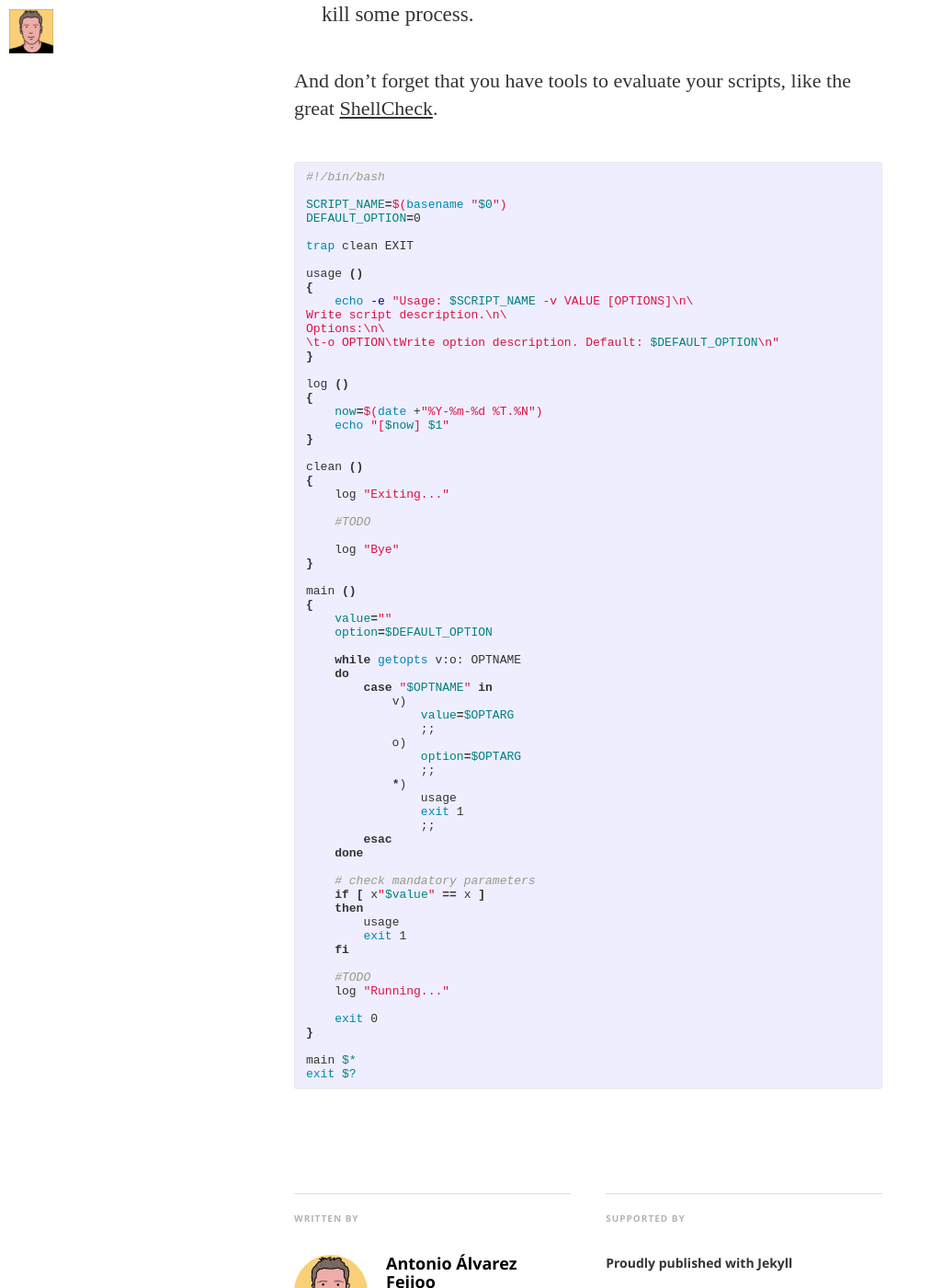
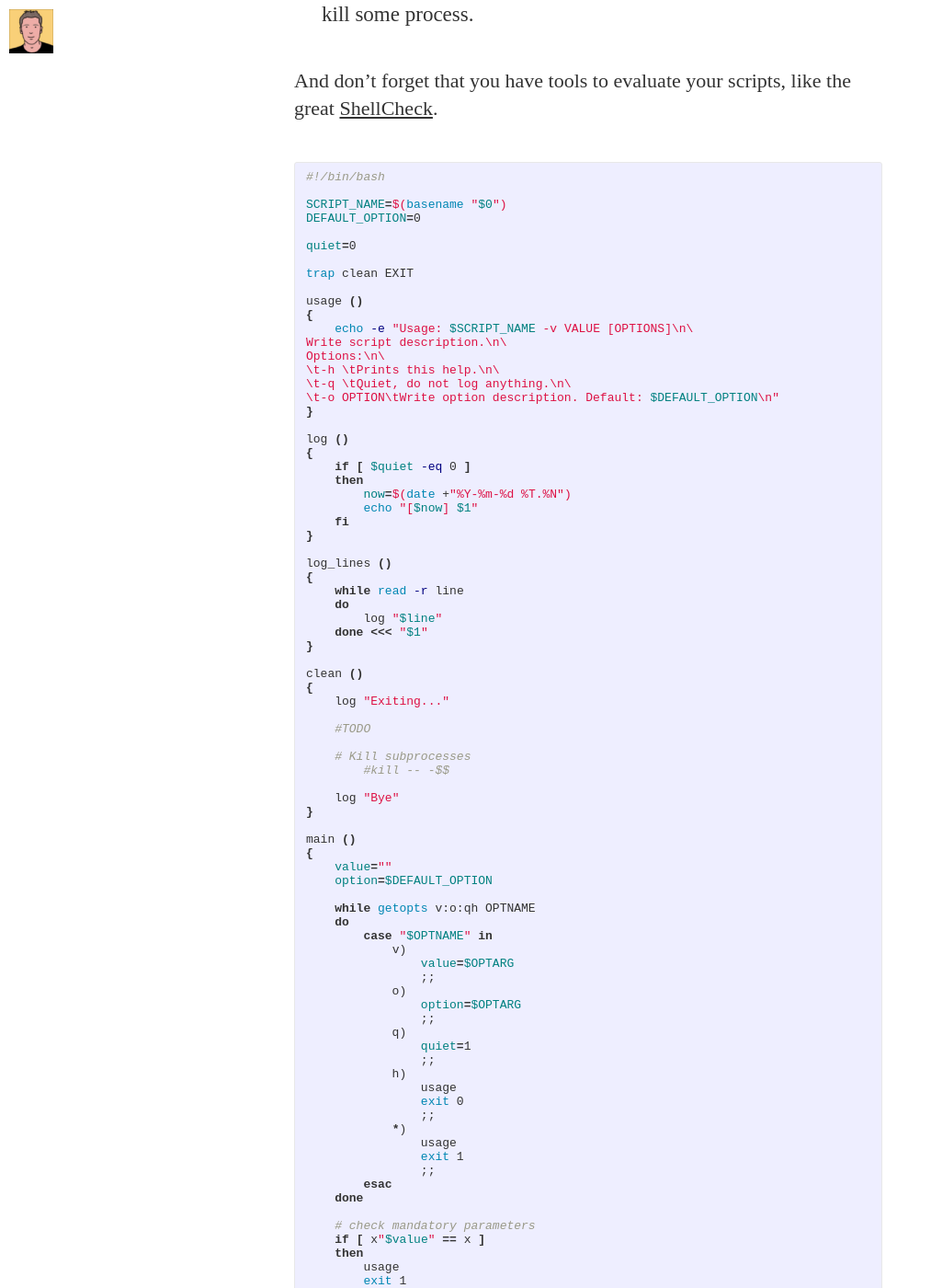
Before and after one commit to aafeijoo/aafeijoo.github.io, a Jekyll site: the page built from _posts/2018-08-21-simple-bash-template.markdown, in a window 1280 px wide and 1400 px high, scrolled down 774 px. Shown: the whole window at 92% size, without its empty margins (0-1013 px from the left). Built offline with Jekyll 4.4.1, drawn with Linux system fonts in a browser that asks for light colours; some web fonts are replaced.

Commit message:
Updated post

```diff
--- a/_posts/2018-08-21-simple-bash-template.markdown
+++ b/_posts/2018-08-21-simple-bash-template.markdown
@@ -26,6 +26,8 @@ And don't forget that you have tools to evaluate your scripts, like the great [S
 SCRIPT_NAME=$(basename "$0")
 DEFAULT_OPTION=0
 
+quiet=0
+
 trap clean EXIT
 
 usage ()
@@ -33,13 +35,26 @@ usage ()
     echo -e "Usage: $SCRIPT_NAME -v VALUE [OPTIONS]\n\
 Write script description.\n\
 Options:\n\
+\t-h \tPrints this help.\n\
+\t-q \tQuiet, do not log anything.\n\
 \t-o OPTION\tWrite option description. Default: $DEFAULT_OPTION\n"
 }
 
 log ()
 {
-    now=$(date +"%Y-%m-%d %T.%N")
-    echo "[$now] $1"
+    if [ $quiet -eq 0 ]
+    then
+        now=$(date +"%Y-%m-%d %T.%N")
+        echo "[$now] $1"
+    fi
+}
+
+log_lines ()
+{
+    while read -r line
+    do
+        log "$line"
+    done <<< "$1"
 }
 
 clean ()
@@ -47,6 +62,9 @@ clean ()
     log "Exiting..."
 
     #TODO
+
+    # Kill subprocesses
+	#kill -- -$$
 
     log "Bye"
 }
@@ -56,7 +74,7 @@ main ()
     value=""
     option=$DEFAULT_OPTION
 
-    while getopts v:o: OPTNAME
+    while getopts v:o:qh OPTNAME
     do
         case "$OPTNAME" in
             v)
@@ -64,6 +82,13 @@ main ()
                 ;;
             o)
                 option=$OPTARG
+                ;;
+            q)
+                quiet=1
+                ;;
+            h)
+                usage
+                exit 0
                 ;;
             *)
                 usage
```
